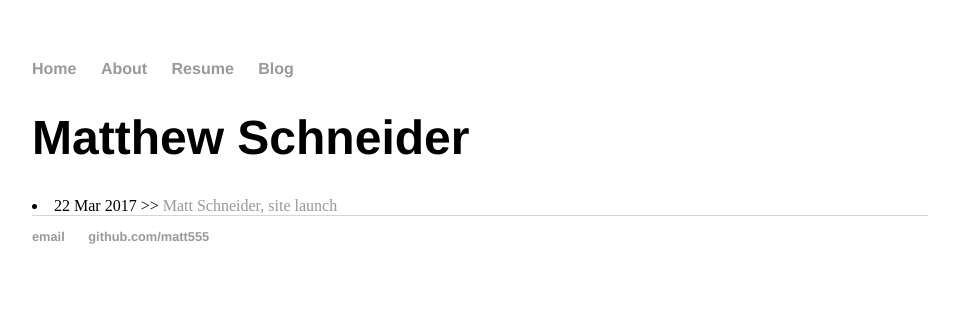
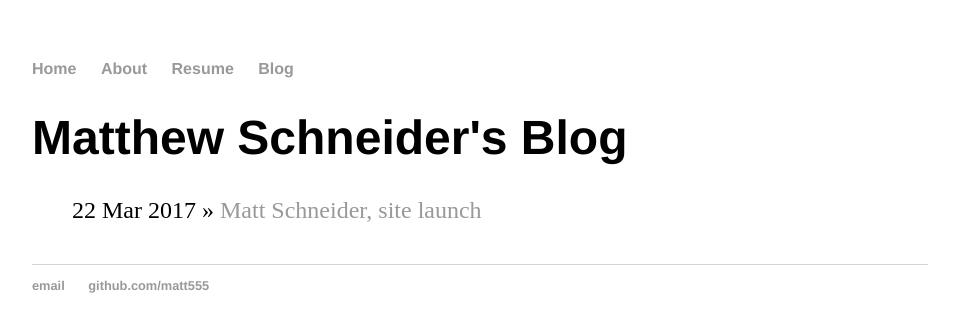
Before and after one commit to matt555/matt555.github.io, a Jekyll site: the page built from blog/index.html, in a window 1280 px wide. Shown: the top 332 px of the page, without its empty margins (160-1119 px from the left). Built offline with Jekyll 4.4.1, drawn with Linux system fonts in a browser that asks for light colours.

Commit message:
added basic jekyll layout and first blog post... likely last.

```diff
--- a/blog/index.html
+++ b/blog/index.html
@@ -1,11 +1,12 @@
 ---
 layout: default
-title: Matthew Schneider
+title: Matthew Schneider's Blog
 ---
 
 <h1>{{ page.title }}</h1>
-<u1 class="posts">
+<ul class="posts">
+
     {% for post in site.posts %}
-    <li><span>{{ post.date | date_to_string }}</span> >> <a href="{{ post.url }}" title="{{ post.title }}">{{ post.title }}</a></li>
+    <li><span>{{ post.date | date_to_string }}</span> » <a href="{{ post.url }}" title="{{ post.title }}">{{ post.title }}</a></li>
     {% endfor %}
-</u1>
+</ul>
```
